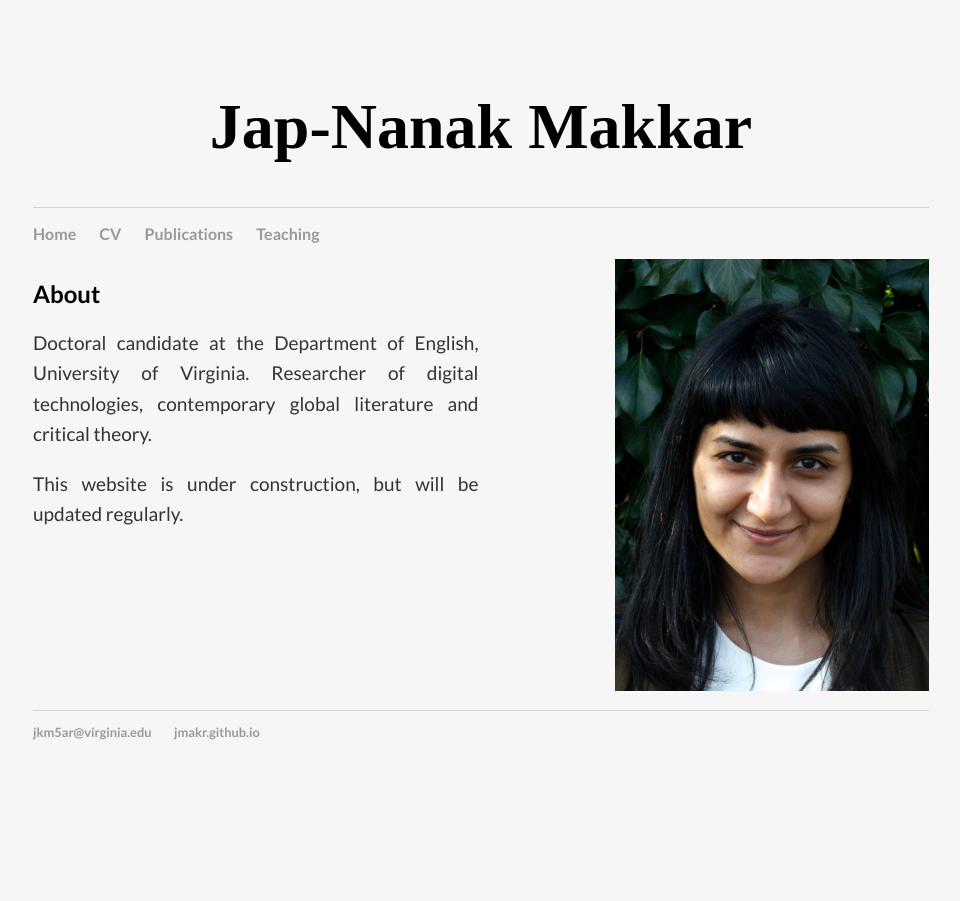
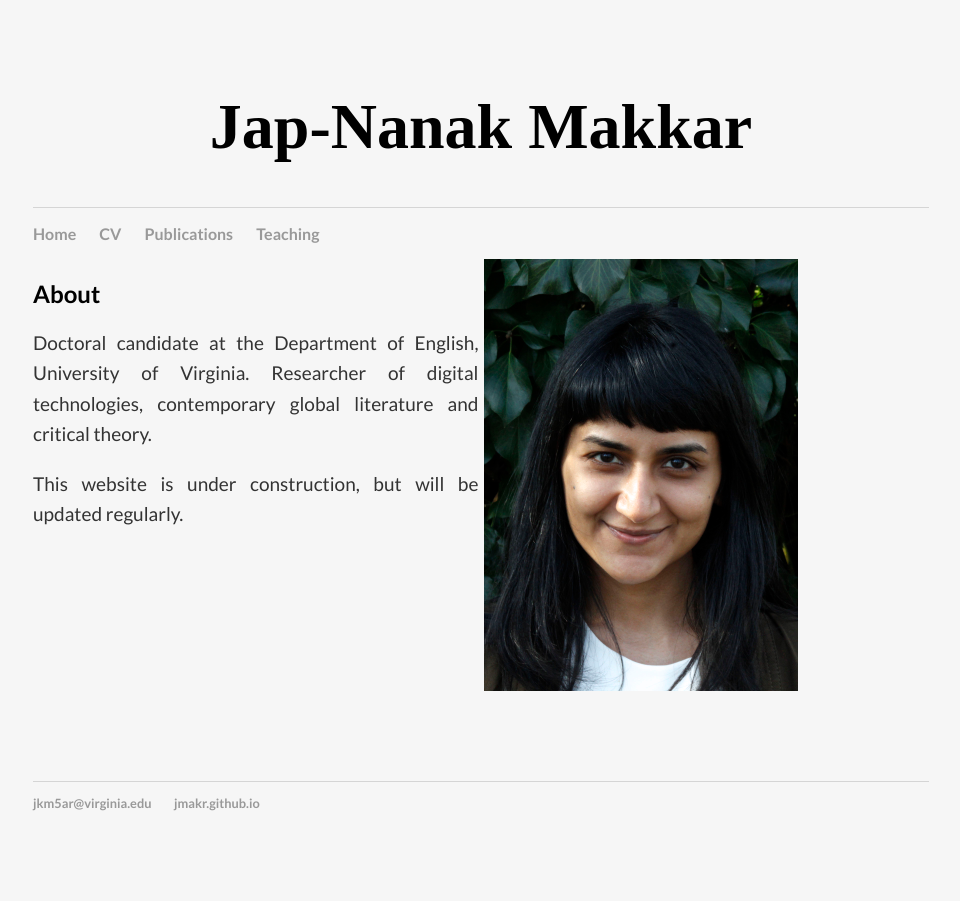
Before and after one commit to jmakr/jmakr.github.io, a Jekyll site: the page built from index.html, in a window 1280 px wide. Shown: the whole page, without its empty margins (159-1119 px from the left). Built offline with Jekyll 4.4.1, drawn with Linux system fonts in a browser that asks for light colours.

Commit message:
Update index.html

```diff
--- a/index.html
+++ b/index.html
@@ -13,7 +13,7 @@ title: Jap-Nanak Makkar
 
 	<p align="justify">This website is under construction, but will be updated regularly.</p>
 
-	<img src="Website photo 2.jpg" height=432 width=314 align="right">
+	<img src="Website photo 2.jpg" height=432 width=314 align="middle">
 
 
 </div>
```
